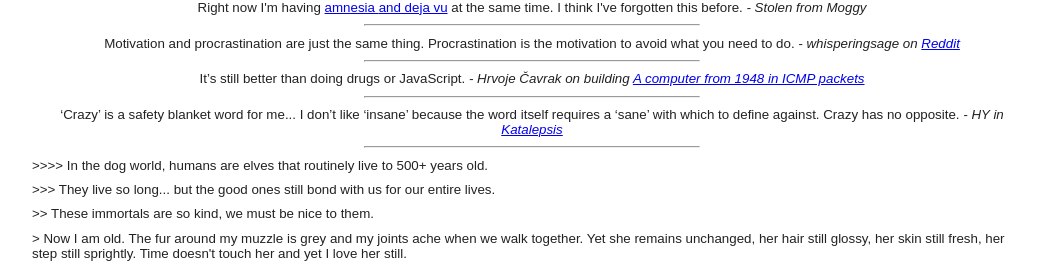
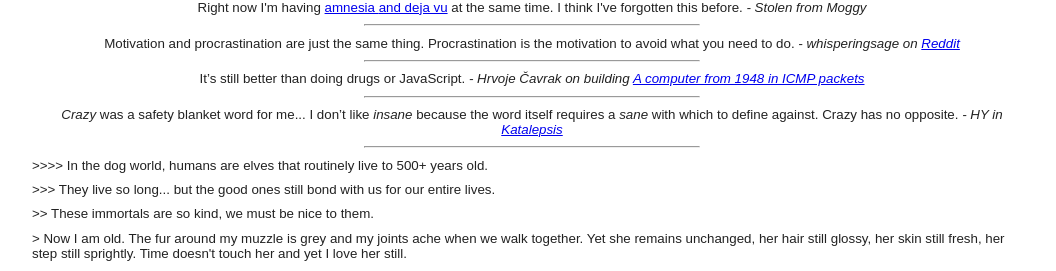
Before and after one commit to gible/gible.github.io, a Jekyll site: the page index.html, which Jekyll copies as it is, in a window 1280 px wide and 900 px high. Shown: the part 293-564 px from the top of the window, without its empty margins (108-1164 px from the left). Built offline with Jekyll 4.4.1, drawn with Linux system fonts in a browser that asks for light colours.

Commit message:
quote fixes

```diff
--- a/index.html
+++ b/index.html
@@ -106,7 +106,7 @@
 			<hr/>
 			<p><q>It’s still better than doing drugs or JavaScript.</q> <em>- Hrvoje Čavrak on building <a href="https://github.com/hrvach/babyping">A computer from 1948 in ICMP packets</a></em></p>
 			<hr/>
-			<p><q>‘Crazy’ is a safety blanket word for me... I don’t like ‘insane’ because the word itself requires a ‘sane’ with which to define against. Crazy has no opposite.</q> <em>- HY in <a href="https://katalepsis.net/">Katalepsis</a></em></p>
+			<p><q><em>Crazy</em> was a safety blanket word for me... I don’t like <em>insane</em> because the word itself requires a <em>sane</em> with which to define against. Crazy has no opposite.</q> <em>- HY in <a href="https://katalepsis.net/2019/02/02/mind-correlating-1-1/#:~:text=Crazy%20was%20a,has%20no%20opposite.">Katalepsis</a></em></p>
 			<hr/>
 			<div class="chatalign">
 				<p>>>>> In the dog world, humans are elves that routinely live to 500+ years old.</p>
```
